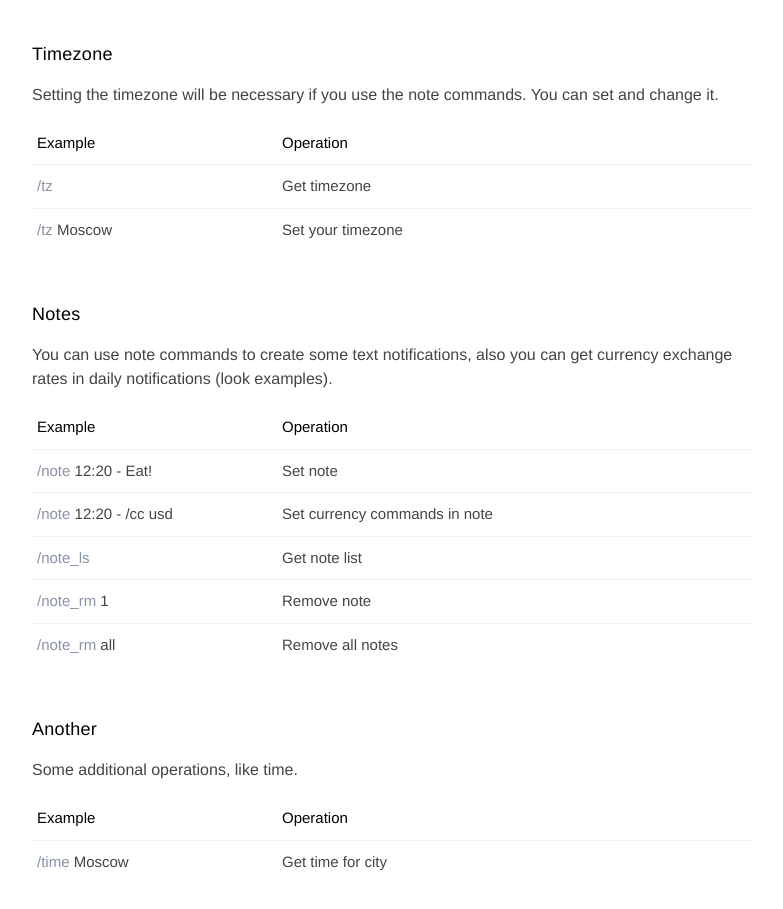
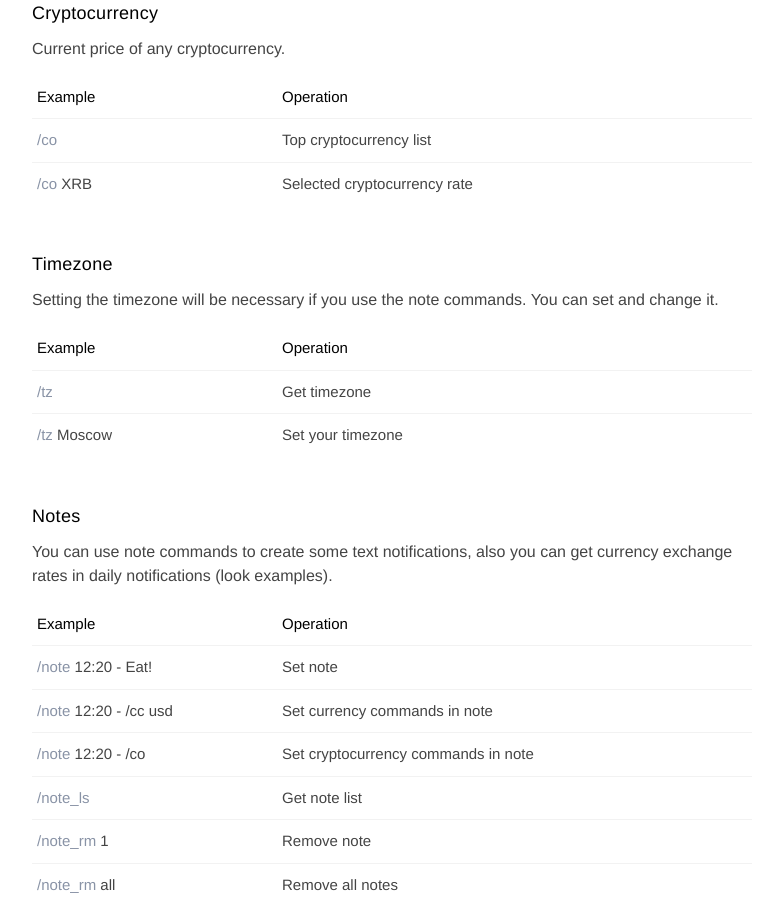
Before and after one commit to lenevro/tbot-numb, a plain HTML site: page index.html in a window 1280 px wide. Shown: the part 1137-2046 px from the top of the page, without its empty margins (248-1031 px from the left). Drawn offline with Linux system fonts and the light colour scheme.

Commit message:
Update docs page

```diff
--- a/css/index.css
+++ b/css/index.css
@@ -16,6 +16,7 @@ body {
 
     .docs__cap {
       margin-top: 50px;
+      line-height: 1;
       font-size: 18px;
       letter-spacing: 0.3px;
       color: #000;
@@ -26,21 +27,16 @@ body {
           font-size: 38px;
           font-weight: 300;
           letter-spacing: 0;
-          color: #000;
         }
 
-    .docs__text {
-      font-size: 16px;
+    .docs__text p {
+      margin: 15px 0;
+      line-height: 24px;
     }
 
-        .docs__text p {
-          margin: 15px 0;
-          line-height: 24px;
+        .docs__text p a {
+          color: #0BABE0;
         }
-
-            .docs__text p a {
-              color: #0BABE0;
-            }
 
     .docs__op-list {
       margin: 15px 0;
@@ -54,7 +50,7 @@ body {
           position: relative;
           padding: 10px 15px 10px 5px;
           border-top: 1px solid #f2f2f2;
-          font-size: 15px
+          font-size: 15px;
         }
 
             .docs__op-list li:after {
--- a/index.html
+++ b/index.html
@@ -109,6 +109,29 @@
         </li>
       </ul>
 
+      <p class="docs__cap">Cryptocurrency</p>
+      <div class="docs__text">
+        <p>Current price of any cryptocurrency.</p>
+      </div>
+      <ul class="docs__op-list">
+        <li class="op-list__head">
+          <span class="op-list__ex">Example</span>
+          Operation
+        </li>
+        <li>
+          <span class="op-list__ex">
+            <span>/co</span>
+          </span>
+          Top cryptocurrency list
+        </li>
+        <li>
+          <span class="op-list__ex">
+            <span>/co</span> XRB
+          </span>
+          Selected cryptocurrency rate
+        </li>
+      </ul>
+
       <p class="docs__cap">Timezone</p>
       <div class="docs__text">
         <p>Setting the timezone will be necessary if you use the note commands. You can set and change it.</p>
@@ -158,6 +181,13 @@
         </li>
         <li>
           <span class="op-list__ex">
+            <span>/note</span>
+            12:20 - /co
+          </span>
+          Set cryptocurrency commands in note
+        </li>
+        <li>
+          <span class="op-list__ex">
             <span>/note_ls</span>
           </span>
           Get note list
```
